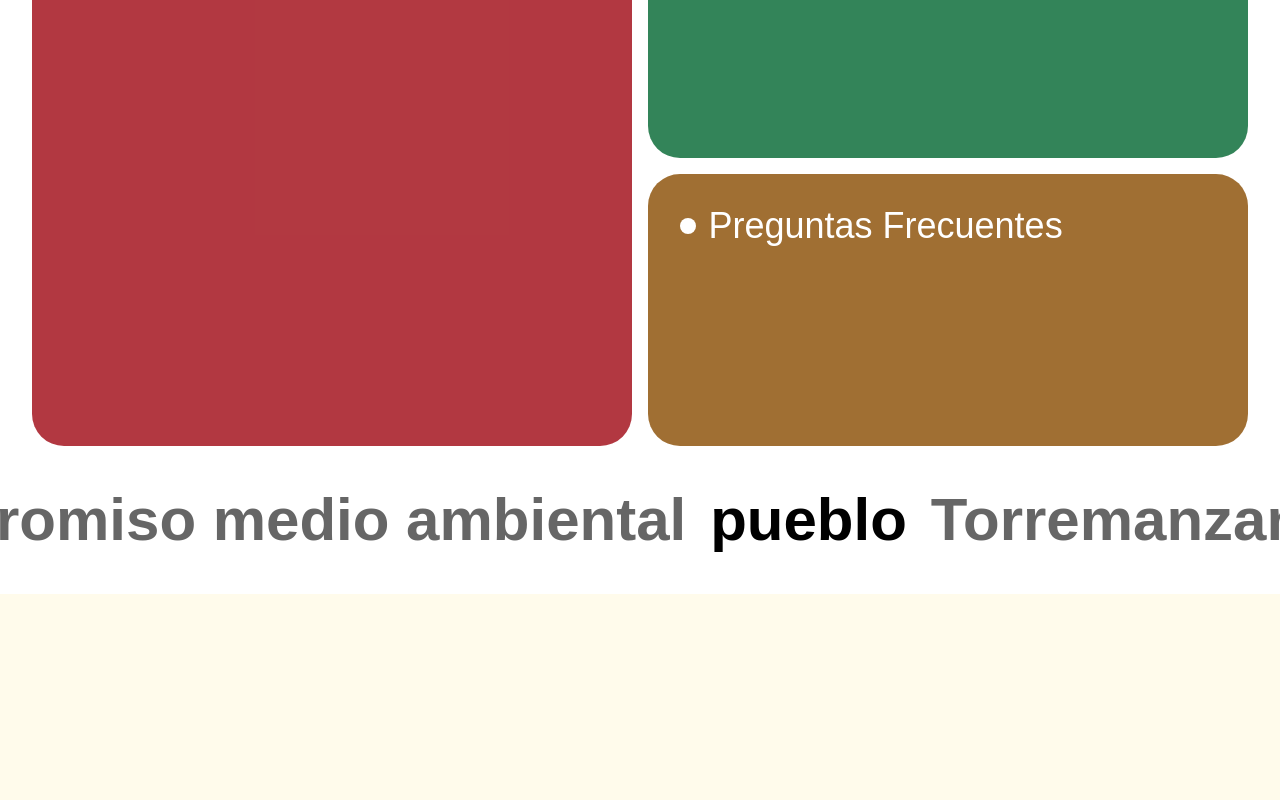
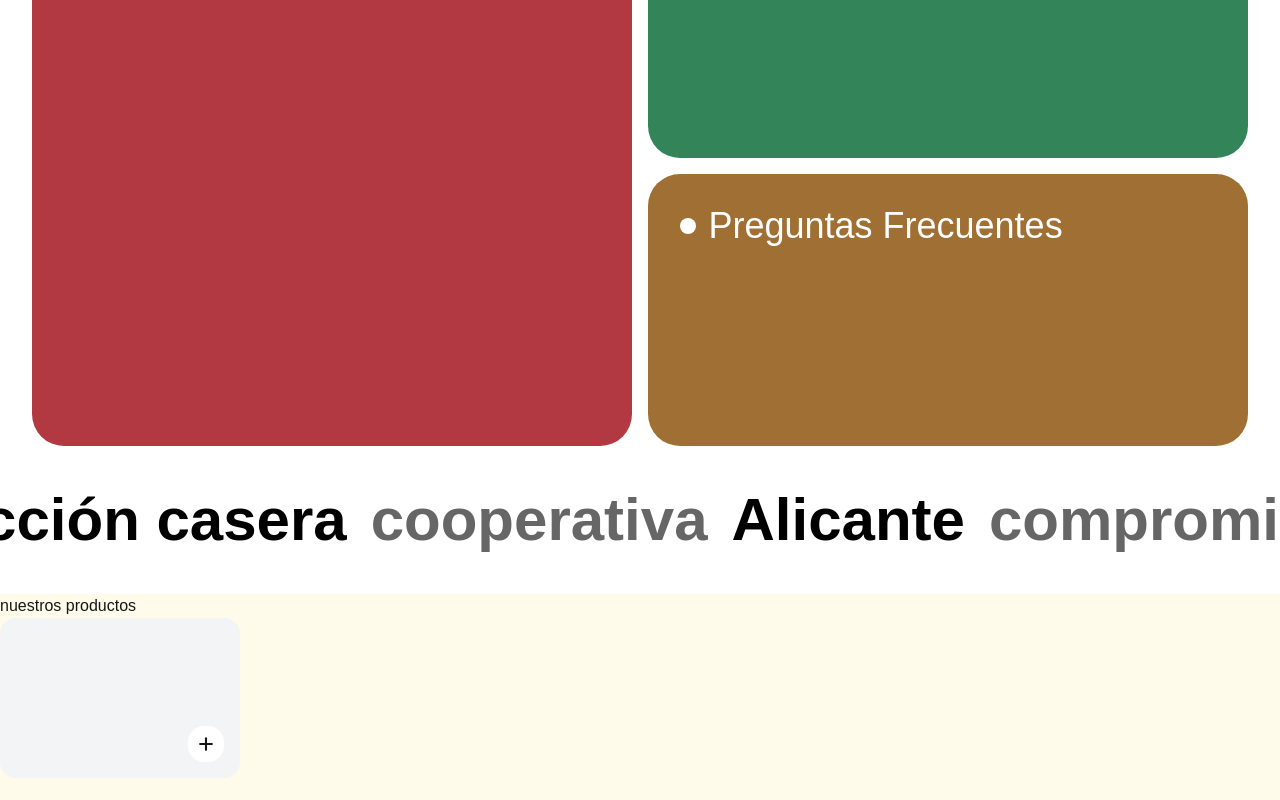
Before and after one commit to JaumeEsquerdo/oli-de-la-torre, a Next.js app in the folder oli-maleno/: page / in a window 1280 px wide. Shown: the part 274-1074 px from the top of the page. Built offline with nearby package versions, Linux system fonts and the light colour scheme.

Commit message:
estructura básica de card de prodocutos con hover animado

```diff
--- a/oli-maleno/app/components/InfiniteMarquee.tsx
+++ b/oli-maleno/app/components/InfiniteMarquee.tsx
@@ -25,7 +25,7 @@
     const baseSpeed = 0.012; // velocidad base
 
     // Sumamos el movimiento constante + el empuje del scroll
-    let newX = baseX.get() - baseSpeed + scrollVelocity.get() * 0.006;
+    let newX = baseX.get() - baseSpeed + scrollVelocity.get() * 0.0026;
 
     // Loop infinito al llegar al -50%
     if (newX <= -50) {
--- /dev/null
+++ b/oli-maleno/app/components/Productos.tsx
@@ -0,0 +1,41 @@
+import { useState } from "react";
+import { motion, AnimatePresence } from "framer-motion";
+import { Plus } from "lucide-react";
+
+export const Productos = () => {
+    const [isExpanded, setIsExpanded] = useState(false);
+    return (
+        <motion.div layout
+            onMouseEnter={() => setIsExpanded(true)}
+            onMouseLeave={() => setIsExpanded(false)}
+            onClick={() => setIsExpanded(!isExpanded)} className="h-40 w-60 p-4 bg-gray-100 rounded-2xl cursor-pointer">
+            <div className="h-full w-full flex gap-3 items-end justify-end">
+                <AnimatePresence mode="wait">
+                    {isExpanded && (
+                        <motion.span
+                            initial={{ opacity: 0, width: 0 }}
+                            animate={{ opacity: 1, width: "auto" }}
+                            exit={{ opacity: 0, width: 0 }}
+
+                            className="whitespace-nowrap text-sm font-light p-2 bg-white rounded-2xl overflow-hidden"
+                        >
+                            Añadir producto
+                        </motion.span>
+                    )}
+                </AnimatePresence>
+
+                <motion.button
+                    layout
+
+                    className="overflow-hidden rounded-2xl flex items-center p-2 bg-white border-none cursor-pointer"
+                    transition={{ type: "spring", stiffness: 300, damping: 30 }}
+                >
+                    <motion.div layout style={{ display: "flex", alignItems: "center" }}>
+                        <Plus size={20} strokeWidth={2.5} />
+                    </motion.div>
+
+                </motion.button>
+            </div>
+        </motion.div>
+    );
+}
--- a/oli-maleno/app/page.tsx
+++ b/oli-maleno/app/page.tsx
@@ -2,6 +2,7 @@
 import { Hero } from "./components/Hero";
 import InfiniteMarquee from "./components/InfiniteMarquee";
 import { Menu } from "./components/Menu";
+import { Productos } from "./components/Productos";
 // import { FAQ } from "./components/FAQ";
 
 
@@ -18,7 +19,10 @@
           <Hero />
         </div>
         <InfiniteMarquee />
-        <div className="h-1000 bg-amber-50"></div>
+        <div className="h-400 bg-amber-50">
+          <p>nuestros productos</p>
+          <Productos />
+        </div>
       </main>
     </div>
   );
--- a/oli-maleno/package.json
+++ b/oli-maleno/package.json
@@ -10,6 +10,7 @@
   },
   "dependencies": {
     "framer-motion": "^12.40.0",
+    "lucide-react": "^1.17.0",
     "next": "16.2.6",
     "react": "19.2.4",
     "react-dom": "19.2.4"
```
Also changed, not shown: 1 other file (tests, documents, lock files or other folders).
